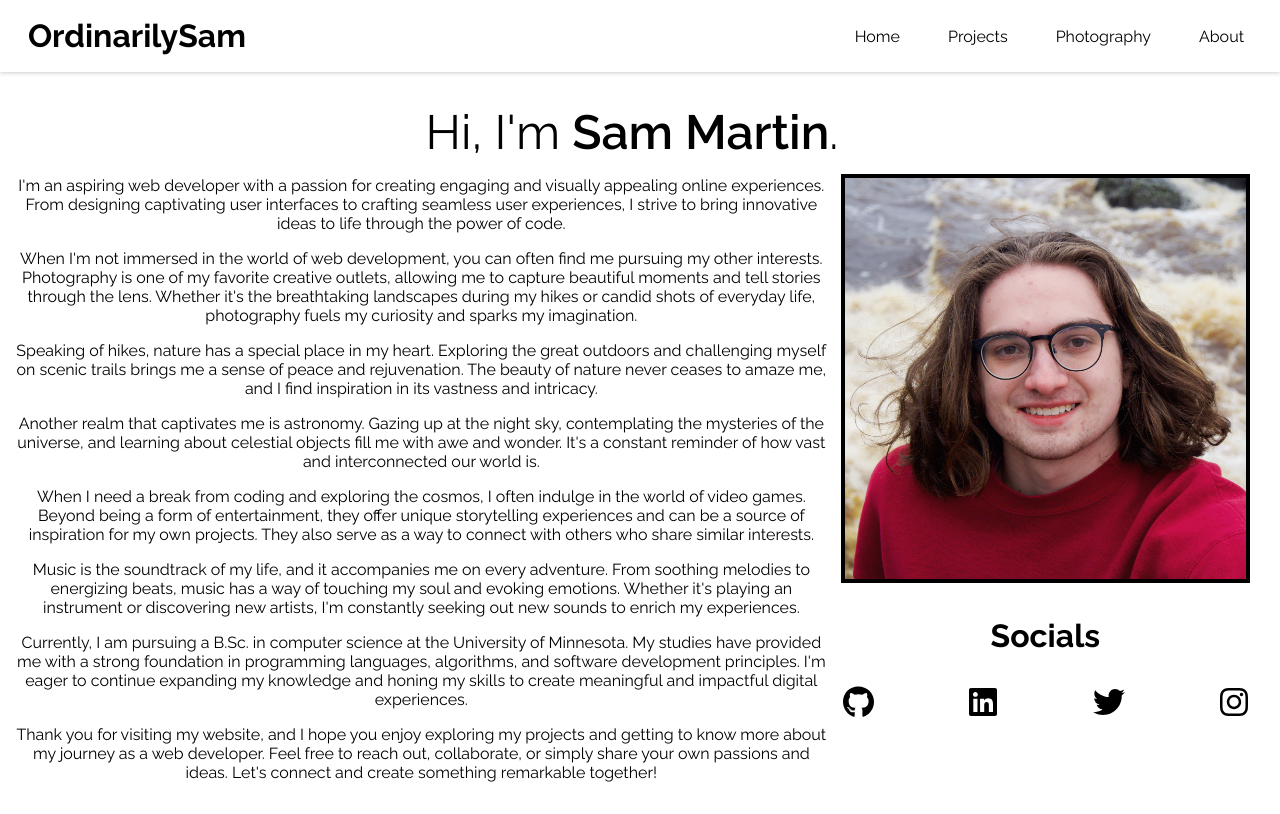
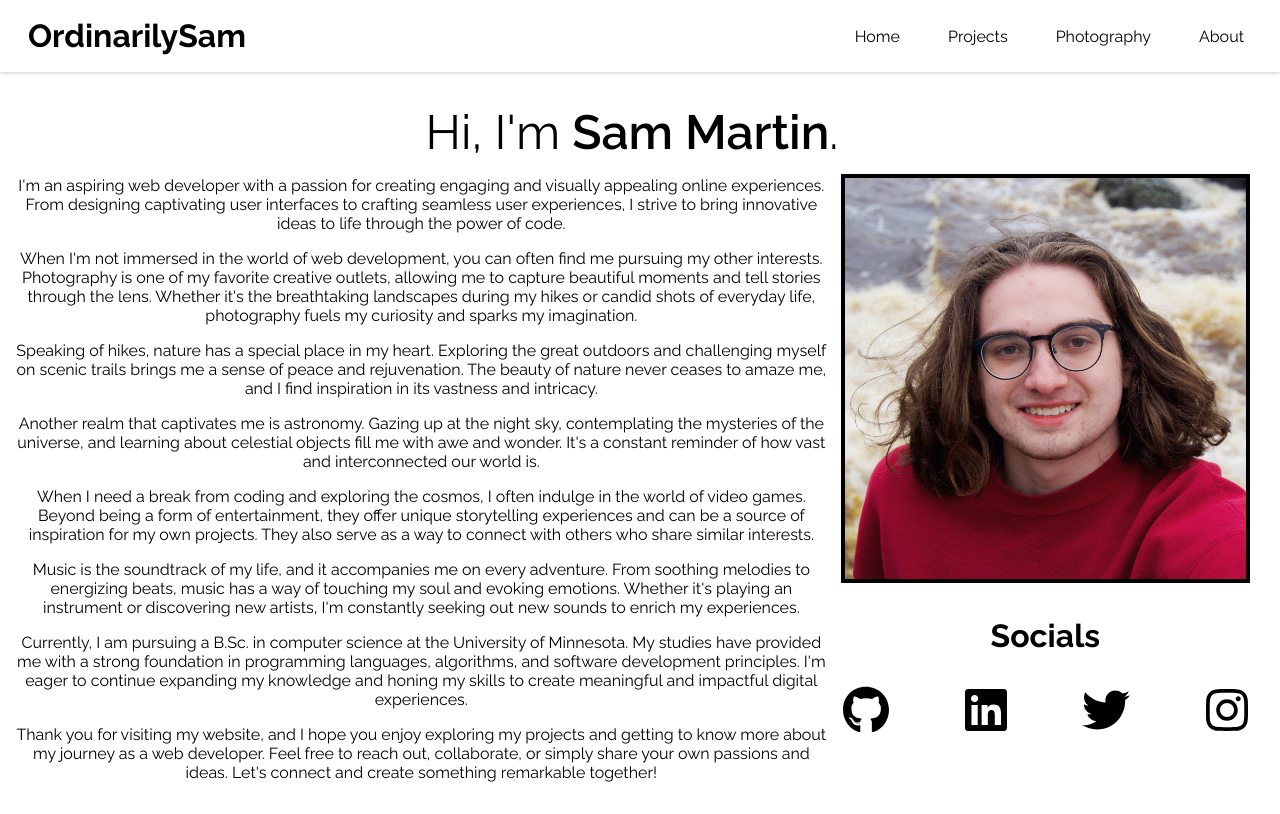
Before and after one commit to OrdinarilySam/personal-site, a SvelteKit app: page /about in a window 1280 px wide. Built offline with nearby package versions, Linux system fonts and the light colour scheme.

Commit message:
fixed weird icon placements

```diff
--- a/src/routes/about/Socials.svelte
+++ b/src/routes/about/Socials.svelte
@@ -4,13 +4,13 @@
   import Twitter from "$lib/images/twitter.svg"
   import Instagram from "$lib/images/instagram.svg"
 </script>
-<div>         <!-- TODO: fix weird a side effect -->
+<div>
   <h3>Socials</h3>
   <ul>
-    <li><a href="https://www.github.com/ordinarilysam"><img src={Github} alt="github logo" /></a></li>
-    <li><a href="https://www.linkedin.com/in/samuel-d-martin"><img src={Linkedin} alt="linkedin logo" /></a></li>
-    <li><a href="https://www.twitter.com/ordinarilysam"><img src={Twitter} alt="twitter logo" /></a></li>
-    <li><a href="https://www.instagram.com/ordinarilysamm"><img src={Instagram} alt="instagram logo" /></a></li>
+    <li><a target="_blank" href="https://www.github.com/ordinarilysam"><img src={Github} alt="github logo" /></a></li>
+    <li><a target="_blank" href="https://www.linkedin.com/in/samuel-d-martin"><img src={Linkedin} alt="linkedin logo" /></a></li>
+    <li><a target="_blank" href="https://www.twitter.com/ordinarilysam"><img src={Twitter} alt="twitter logo" /></a></li>
+    <li><a target="_blank" href="https://www.instagram.com/ordinarilysamm"><img src={Instagram} alt="instagram logo" /></a></li>
   </ul>
 </div>
 <style lang="scss">
@@ -21,12 +21,16 @@
     }
     ul {
       padding-left: 0;
-      height: 2rem;
+      height: 3rem;
       display: flex;
       list-style: none;
       justify-content: space-between;
       li {
         height: 100%;
+        a {
+          display: block;
+          height: 100%;
+        }
       }
     }
   }
```
